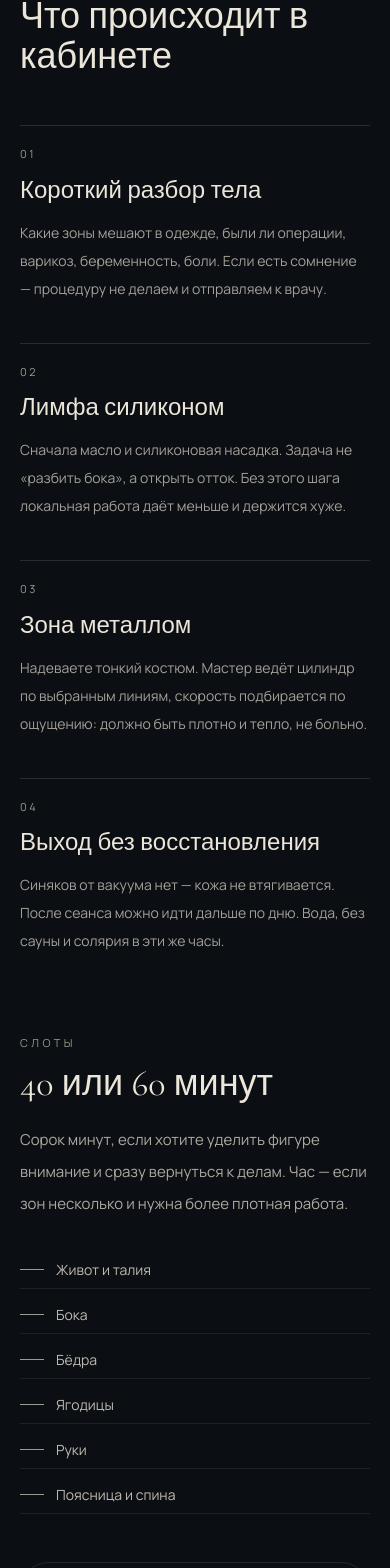
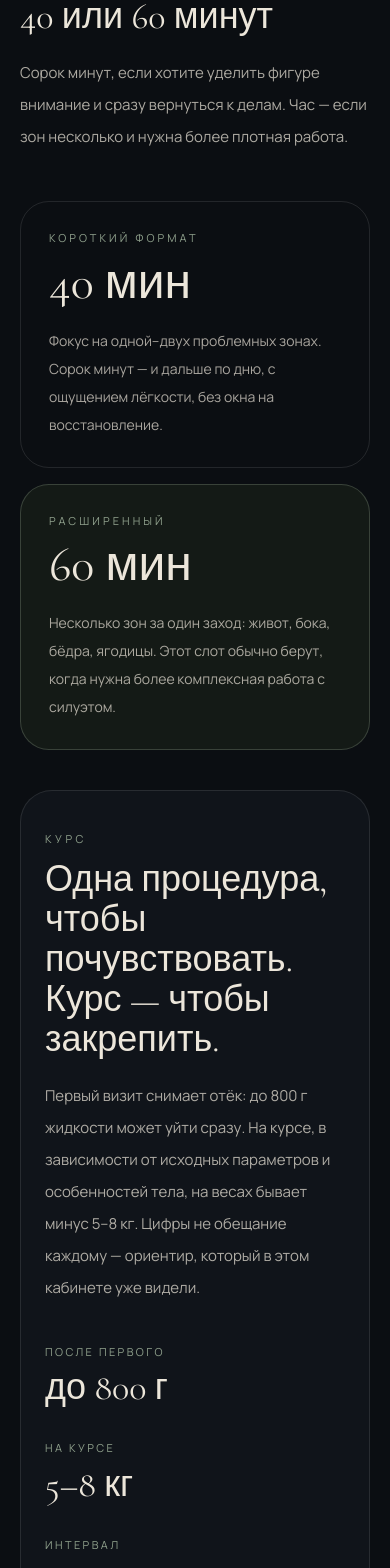
Before and after one commit to gnxv/ds, a Next.js app: page /r-sleek in a window 390 px wide. Shown: the part 6196-7764 px from the top of the page. Built offline with nearby package versions, Linux system fonts and the light colour scheme.

Commit message:
Drop session steps and rename formats to session

```diff
--- a/src/app/r-sleek/page.tsx
+++ b/src/app/r-sleek/page.tsx
@@ -12,29 +12,6 @@ export const metadata: Metadata = {
   description:
     "R-Sleek в Fiolet: минус объёмы, меньше отёка, более подтянутый силуэт. После первого сеанса уходит до 800 г жидкости. 40 и 60 минут.",
 };
-
-const session = [
-  {
-    n: "01",
-    title: "Короткий разбор тела",
-    text: "Какие зоны мешают в одежде, были ли операции, варикоз, беременность, боли. Если есть сомнение — процедуру не делаем и отправляем к врачу.",
-  },
-  {
-    n: "02",
-    title: "Лимфа силиконом",
-    text: "Сначала масло и силиконовая насадка. Задача не «разбить бока», а открыть отток. Без этого шага локальная работа даёт меньше и держится хуже.",
-  },
-  {
-    n: "03",
-    title: "Зона металлом",
-    text: "Надеваете тонкий костюм. Мастер ведёт цилиндр по выбранным линиям, скорость подбирается по ощущению: должно быть плотно и тепло, не больно.",
-  },
-  {
-    n: "04",
-    title: "Выход без восстановления",
-    text: "Синяков от вакуума нет — кожа не втягивается. После сеанса можно идти дальше по дню. Вода, без сауны и солярия в эти же часы.",
-  },
-];
 
 const faqs = [
   {
@@ -253,34 +230,10 @@ export default function RSleekPage() {
 
       <section id="how" className="px-5 pb-20 md:px-6 md:pb-28">
         <div className="mx-auto max-w-6xl">
-          <p className="text-[11px] uppercase tracking-[0.32em] text-[#8fa08c]">
-            Сеанс
-          </p>
-          <h2 className="font-serif mt-3 text-4xl md:text-5xl">
-            Что происходит в кабинете
-          </h2>
-          <div className="mt-12 grid gap-10 md:grid-cols-2">
-            {session.map((step) => (
-              <article key={step.n} className="border-t border-white/12 pt-5">
-                <p className="text-[11px] uppercase tracking-[0.24em] text-[#8fa08c]">
-                  {step.n}
-                </p>
-                <h3 className="font-serif mt-3 text-2xl">{step.title}</h3>
-                <p className="mt-3 text-sm leading-7 text-[#ece6da]/68">
-                  {step.text}
-                </p>
-              </article>
-            ))}
-          </div>
-        </div>
-      </section>
-
-      <section id="formats" className="px-5 pb-20 md:px-6 md:pb-28">
-        <div className="mx-auto max-w-6xl">
           <div className="grid gap-12 lg:grid-cols-[0.9fr_1.1fr]">
             <div>
               <p className="text-[11px] uppercase tracking-[0.32em] text-[#8fa08c]">
-                Слоты
+                Сеанс
               </p>
               <h2 className="font-serif mt-3 text-4xl md:text-5xl">
                 40 или 60 минут
@@ -290,24 +243,6 @@ export default function RSleekPage() {
                 вернуться к делам. Час — если зон несколько и нужна более
                 плотная работа.
               </p>
-              <ul className="mt-8 space-y-2 text-sm text-[#ece6da]/80">
-                {[
-                  "Живот и талия",
-                  "Бока",
-                  "Бёдра",
-                  "Ягодицы",
-                  "Руки",
-                  "Поясница и спина",
-                ].map((zone) => (
-                  <li
-                    key={zone}
-                    className="flex items-center gap-3 border-b border-white/8 py-2"
-                  >
-                    <span className="h-px w-6 bg-[#8fa08c]" />
-                    {zone}
-                  </li>
-                ))}
-              </ul>
             </div>
             <div className="grid gap-4 sm:grid-cols-2 sm:items-start">
               <article className="rounded-[1.8rem] border border-white/10 p-7">
--- a/src/lib/site.ts
+++ b/src/lib/site.ts
@@ -41,7 +41,6 @@ export const services = {
       { href: "#about", label: "Процедура" },
       { href: "#effect", label: "Результат" },
       { href: "#how", label: "Сеанс" },
-      { href: "#formats", label: "Форматы" },
       { href: "#faq", label: "Вопросы" },
       { href: "#contact", label: "Запись" },
     ] satisfies NavLink[],
```
